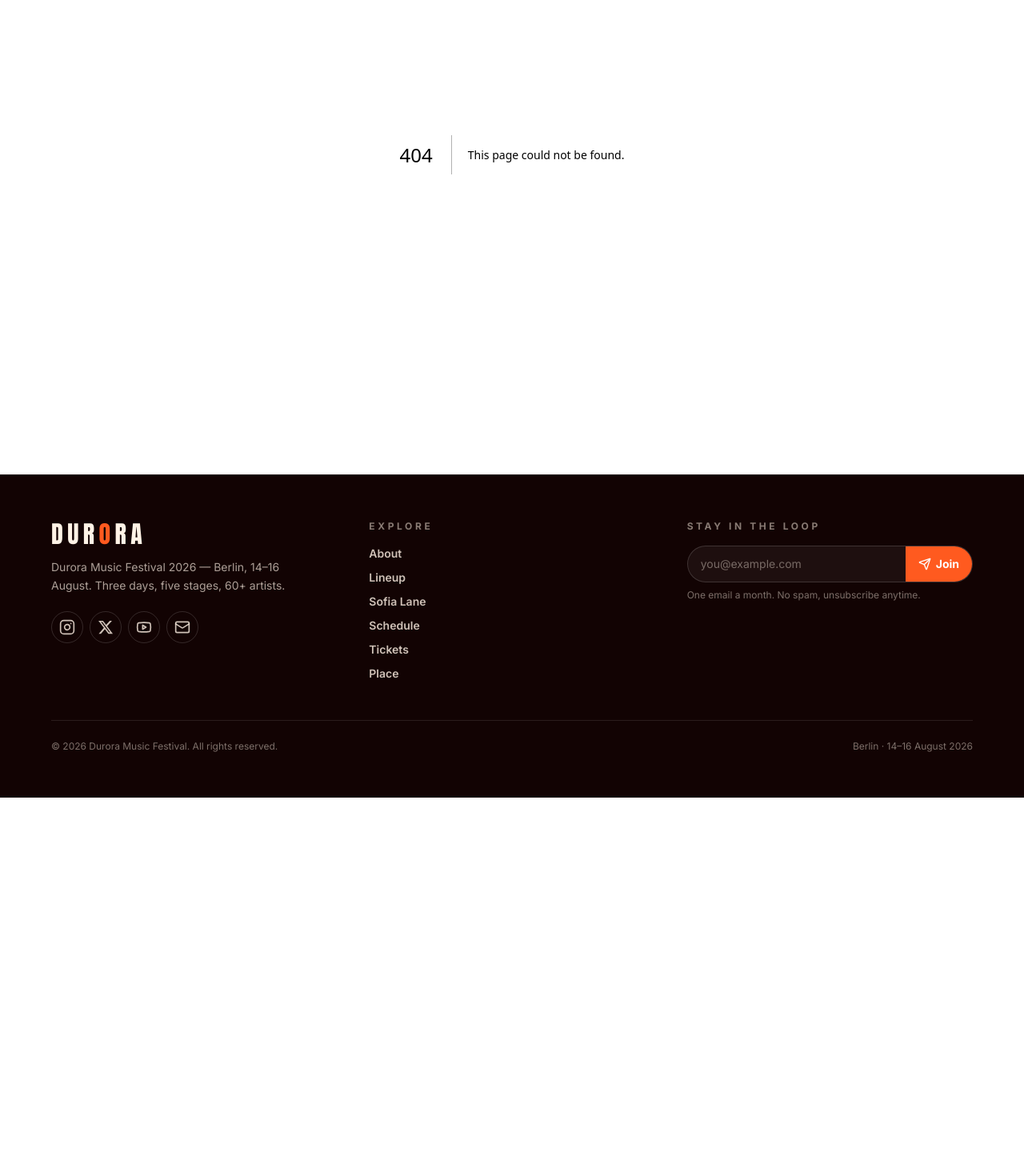
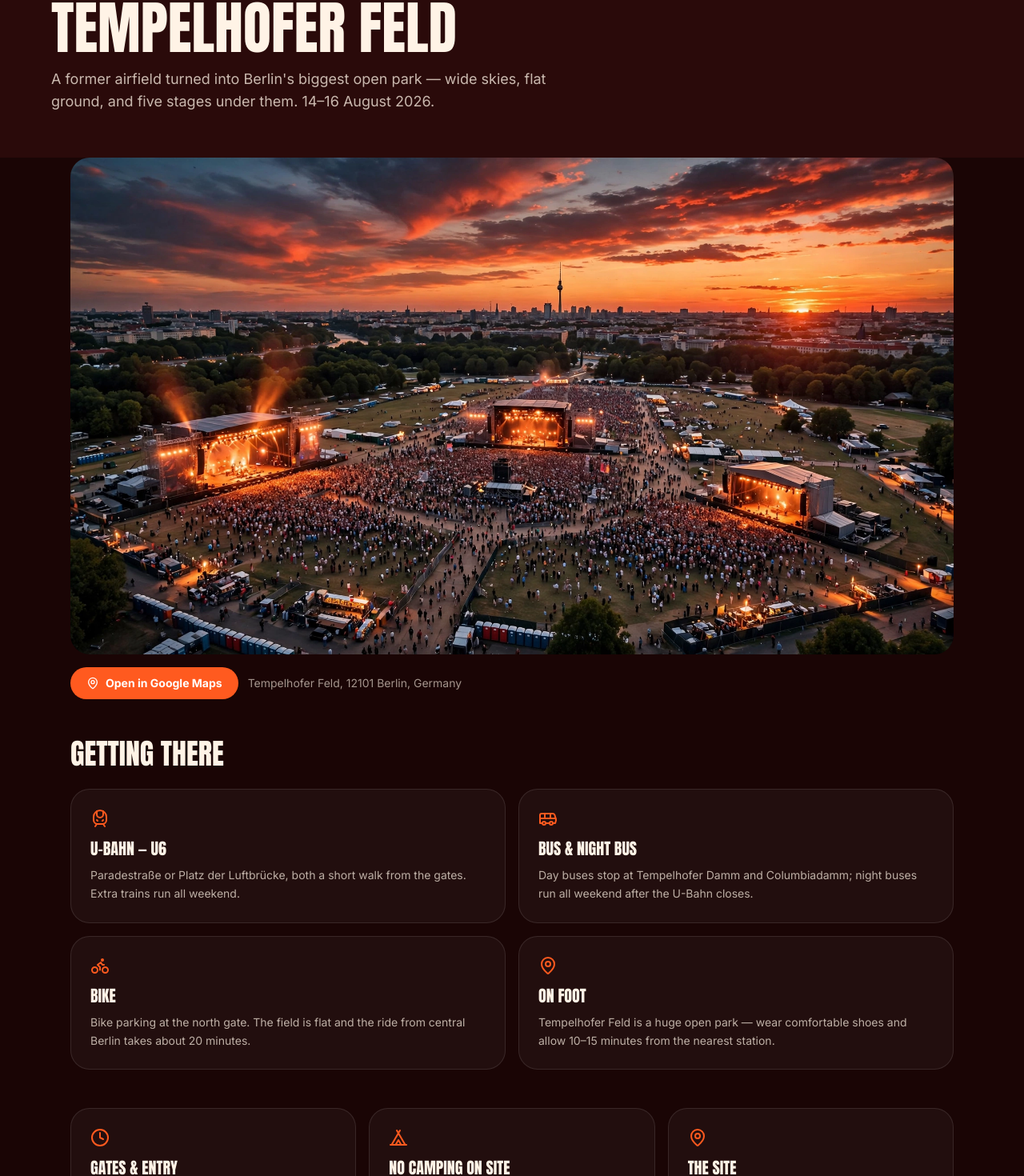
Before and after one commit to dusmamud/durora, a Next.js app: page /venue in a window 1280 px wide. Before the commit this address had no page. Shown: the part 207-1677 px from the top of the page at 80% size. Before the commit the page ends 1204 px from the top, so only its background shows below. Built offline with nearby package versions, Linux system fonts and the light colour scheme.

Commit message:
Add /venue page

```diff
--- /dev/null
+++ b/app/venue/page.tsx
@@ -0,0 +1,143 @@
+import type { Metadata } from "next";
+import Image from "next/image";
+import Link from "next/link";
+import { Bus, MapPin, Tent, TrainFront, Bike, Clock } from "lucide-react";
+import PageHero from "../components/PageHero";
+import Reveal from "../components/Reveal";
+
+export const metadata: Metadata = {
+  title: "Venue",
+  description:
+    "Durora 2026 takes place at Tempelhofer Feld, Berlin — a former airfield turned open park. How to get there, gates, entry and the no-camping note.",
+};
+
+const TRANSPORT = [
+  {
+    icon: TrainFront,
+    title: "U-Bahn — U6",
+    text: "Paradestraße or Platz der Luftbrücke, both a short walk from the gates. Extra trains run all weekend.",
+  },
+  {
+    icon: Bus,
+    title: "Bus & night bus",
+    text: "Day buses stop at Tempelhofer Damm and Columbiadamm; night buses run all weekend after the U-Bahn closes.",
+  },
+  {
+    icon: Bike,
+    title: "Bike",
+    text: "Bike parking at the north gate. The field is flat and the ride from central Berlin takes about 20 minutes.",
+  },
+  {
+    icon: MapPin,
+    title: "On foot",
+    text: "Tempelhofer Feld is a huge open park — wear comfortable shoes and allow 10–15 minutes from the nearest station.",
+  },
+];
+
+export default function VenuePage() {
+  return (
+    <div className="bg-wine pb-20">
+      <PageHero
+        eyebrow="Venue"
+        title="TEMPELHOFER FELD"
+        description="A former airfield turned into Berlin's biggest open park — wide skies, flat ground, and five stages under them. 14–16 August 2026."
+        crumb="Venue"
+      />
+      <section className="mx-auto max-w-6xl px-4 sm:px-6">
+        <Reveal>
+          <div className="relative aspect-[16/9] overflow-hidden rounded-3xl">
+            <Image
+              src="/images/venue.webp"
+              alt="Tempelhofer Feld, the Durora festival site in Berlin"
+              fill
+              sizes="(max-width: 1024px) 100vw, 1152px"
+              className="object-cover"
+              priority
+            />
+          </div>
+          <div className="mt-4 flex flex-wrap items-center gap-3">
+            <a
+              href="https://www.google.com/maps/search/?api=1&query=Tempelhofer+Feld+Berlin"
+              target="_blank"
+              rel="noopener noreferrer"
+              className="inline-flex items-center gap-2 rounded-full bg-ember px-5 py-2.5 text-sm font-bold text-white transition-colors hover:bg-ember-deep"
+            >
+              <MapPin className="h-4 w-4" aria-hidden />
+              Open in Google Maps
+            </a>
+            <span className="text-sm text-cream/60">
+              Tempelhofer Feld, 12101 Berlin, Germany
+            </span>
+          </div>
+        </Reveal>
+
+        <Reveal className="mt-12">
+          <h2 className="font-display text-3xl text-cream sm:text-4xl">
+            GETTING THERE
+          </h2>
+          <div className="mt-6 grid gap-4 sm:grid-cols-2">
+            {TRANSPORT.map((t) => (
+              <div
+                key={t.title}
+                className="rounded-3xl border border-white/10 bg-white/[0.04] p-6"
+              >
+                <t.icon className="h-6 w-6 text-ember" aria-hidden />
+                <h3 className="mt-3 font-display text-xl text-cream">
+                  {t.title.toUpperCase()}
+                </h3>
+                <p className="mt-2 text-sm leading-relaxed text-cream/70">
+                  {t.text}
+                </p>
+              </div>
+            ))}
+          </div>
+        </Reveal>
+
+        <Reveal className="mt-12">
+          <div className="grid gap-4 md:grid-cols-3">
+            <div className="rounded-3xl border border-white/10 bg-white/[0.04] p-6">
+              <Clock className="h-6 w-6 text-ember" aria-hidden />
+              <h2 className="mt-3 font-display text-xl text-cream">
+                GATES &amp; ENTRY
+              </h2>
+              <p className="mt-2 text-sm leading-relaxed text-cream/70">
+                Gates open at noon each day; music runs until 23:00. Bring
+                your ticket and a photo ID matching the name on it. Bag
+                checks at every gate — travel light.
+              </p>
+            </div>
+            <div className="rounded-3xl border border-white/10 bg-white/[0.04] p-6">
+              <Tent className="h-6 w-6 text-ember" aria-hidden />
+              <h2 className="mt-3 font-display text-xl text-cream">
+                NO CAMPING ON SITE
+              </h2>
+              <p className="mt-2 text-sm leading-relaxed text-cream/70">
+                Durora is a day festival — there is no camping at
+                Tempelhofer Feld and gates close at 23:00 each night. Berlin
+                has plenty of hotels and hostels nearby.
+              </p>
+            </div>
+            <div className="rounded-3xl border border-white/10 bg-white/[0.04] p-6">
+              <MapPin className="h-6 w-6 text-ember" aria-hidden />
+              <h2 className="mt-3 font-display text-xl text-cream">
+                THE SITE
+              </h2>
+              <p className="mt-2 text-sm leading-relaxed text-cream/70">
+                Five stages, art installations, a food court, free drinking
+                water and accessible viewing platforms. The field is flat,
+                open ground — bring sun protection and a rain layer.
+              </p>
+            </div>
+          </div>
+          <p className="mt-8 text-center text-sm text-cream/65">
+            More practical details — food, what to bring, accessibility — on
+            the{" "}
+            <Link href="/info" className="font-bold text-glow hover:underline">
+              info page →
+            </Link>
+          </p>
+        </Reveal>
+      </section>
+    </div>
+  );
+}
```
